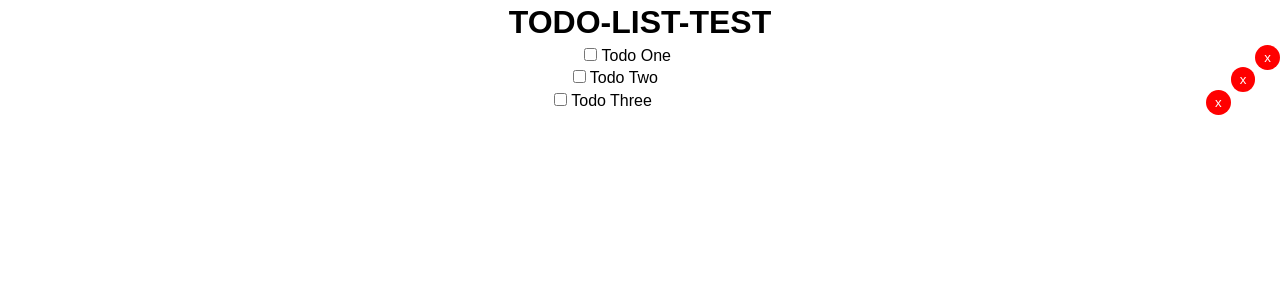
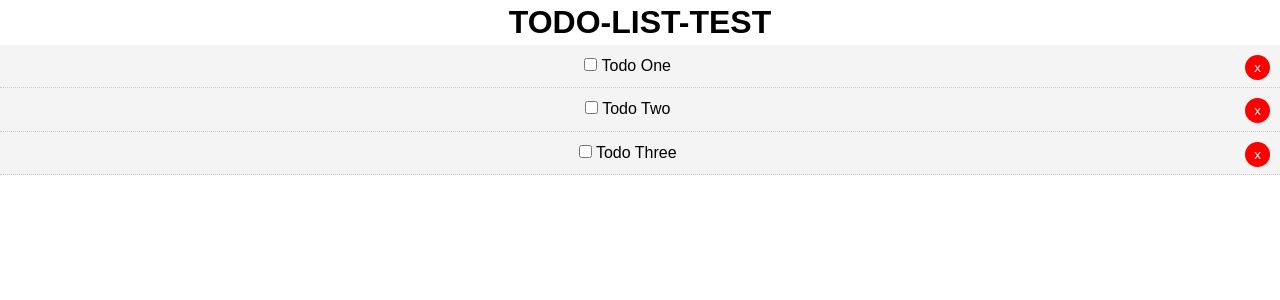
Before and after one commit to paulstandley/Angular-Crash-Course, an Angular app in the folder todo-list-test/: page / in a window 1280 px wide. Shown: the top 300 px of the page. Built offline with nearby package versions, Linux system fonts and the light colour scheme.

Commit message:
add methods todo item class 2 tests failed

```diff
--- a/todo-list-test/src/app/components/todo-item/todo-item.component.html
+++ b/todo-list-test/src/app/components/todo-item/todo-item.component.html
@@ -1,7 +1,7 @@
-<div>
+<div [ngClass]="setClasses()">
   <p>
-    <input type="checkbox" />
+    <input (change)="onToggle(todo)" type="checkbox" />
       {{ todo.title }}
-    <button class="del">x</button>
+    <button (click)="onDelete(todo)" class="del">x</button>
   </p>
 </div>
--- a/todo-list-test/src/app/components/todo-item/todo-item.component.ts
+++ b/todo-list-test/src/app/components/todo-item/todo-item.component.ts
@@ -14,4 +14,21 @@ export class TodoItemComponent implements OnInit {
   ngOnInit() {
   }
 
+  // set Dynamic Classes and events
+  setClasses() {
+    const classes = {
+      todo: true,
+      'is-complete': this.todo.completed
+    };
+    return classes;
+  }
+
+  onToggle(todo) {
+    todo.completed = !todo.completed;
+  }
+
+  onDelete(todo) {
+    console.log('delete');
+  }
+
 }
--- a/todo-list-test/src/app/components/todo/todo.component.ts
+++ b/todo-list-test/src/app/components/todo/todo.component.ts
@@ -21,7 +21,7 @@ export class TodoComponent implements OnInit {
       {
         id: 2,
         title: 'Todo Two',
-        completed: true
+        completed: false
       },
       {
         id: 3,
```
Also changed, not shown: 2 other files (tests, documents, lock files or other folders).
